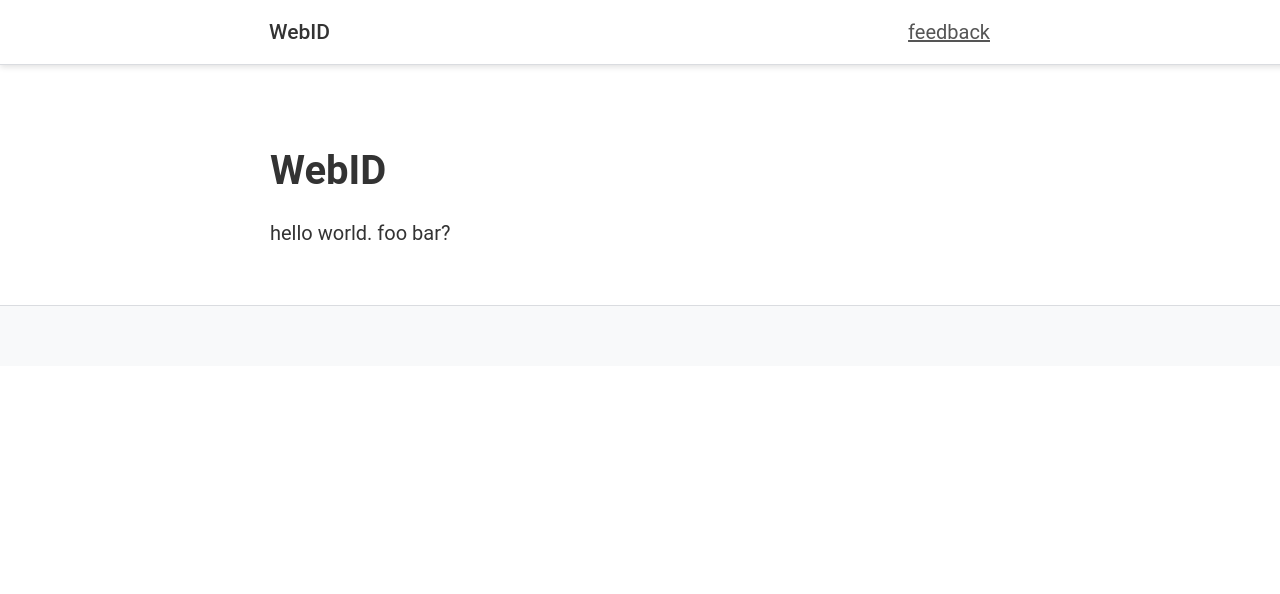
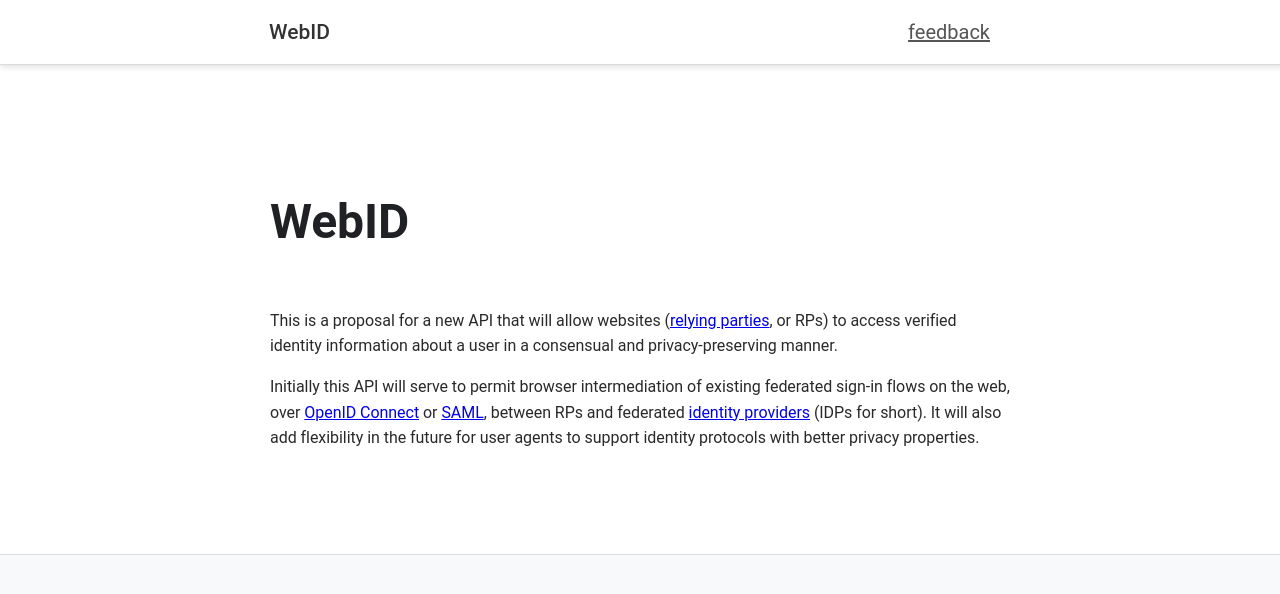
Before and after one commit to w3c-fedid/FedCM, a Jekyll site: the page built from README.md, in a window 1280 px wide. Shown: the top 594 px of the page. Built offline with Jekyll 4.4.1, drawn with Linux system fonts in a browser that asks for light colours; some web fonts are replaced; our own code applies the rules of GitHub Pages for plain Markdown files.

Commit message:
Move layout to centralize

```diff
--- a/README.md
+++ b/README.md
@@ -1,3 +1,9 @@
-# WebID
+---
+permalink: index.html
+layout: post
+title: WebID
+---
 
-hello world. foo bar?
+This is a proposal for a new API that will allow websites ([relying parties](https://en.wikipedia.org/wiki/Relying_party), or RPs) to access verified identity information about a user in a consensual and privacy-preserving manner.
+
+Initially this API will serve to permit browser intermediation of existing federated sign-in flows on the web, over [OpenID Connect](https://openid.net/connect/) or [SAML](http://docs.oasis-open.org/security/saml/Post2.0/sstc-saml-tech-overview-2.0.html), between RPs and federated [identity providers](https://en.wikipedia.org/wiki/Identity_provider) (IDPs for short). It will also add flexibility in the future for user agents to support identity protocols with better privacy properties.
--- a/_layouts/post.html
+++ b/_layouts/post.html
@@ -5,7 +5,7 @@ layout: default
 <div class="post">
   <h1 class="post-title">{{page.title}}</h1>
   <div class="post-info">
-    <div>{% if page.author %}{{ page.author }}{% else %}{{ site.author.name }}{% endif %}</div>
+    <div><!--{% if page.author %}{{ page.author }}{% else %}{{ site.author.name }}{% endif %}--></div>
     {% if page.date %}
     <div class="post-date">
       <time datetime="{{ page.date }}">{{ page.date | date: "%B %d, %Y" }}</time>
--- a/static/index.css
+++ b/static/index.css
@@ -206,7 +206,7 @@ footer {
   font-size: 3rem;
   margin: 1rem 0;
   text-align: left;
-  margin-left: -2em;
+  margin-left: 0em;
   margin-bottom: 1em;
 }
 
@@ -223,7 +223,7 @@ footer {
   font-size: 16px;
   font-weight: 400;
   font-style: normal;
-  margin-left: 6em;
+  margin-left: 0em;
 }
 
 .highlight {
```
